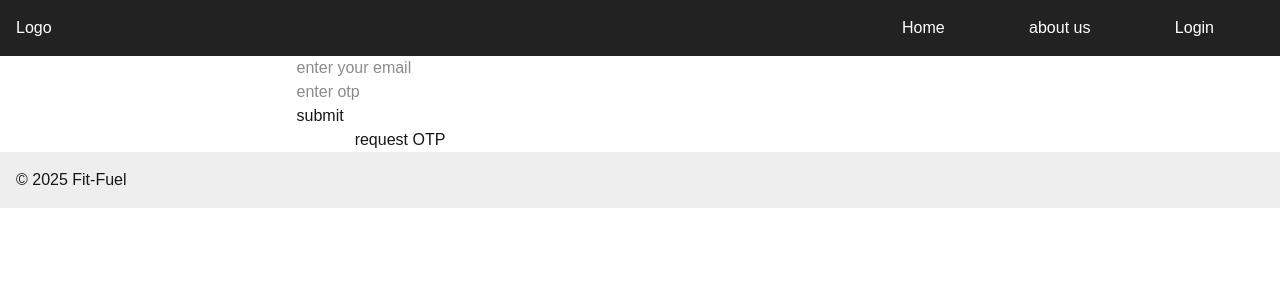
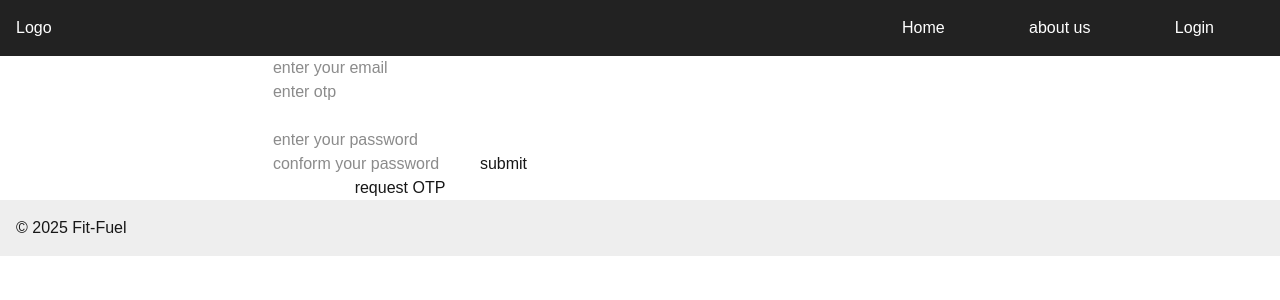
Before and after one commit to Akhil3236/Tracker, a Next.js app in the folder frontend/: page /password in a window 1280 px wide. Shown: the top 300 px of the page. Built offline with nearby package versions, Linux system fonts and the light colour scheme; no server answers.

Commit message:
add the new page

```diff
--- a/frontend/src/app/login/page.tsx
+++ b/frontend/src/app/login/page.tsx
@@ -43,8 +43,6 @@ function page() {
     const sendmail=await axios.post(`${process.env.NEXT_PUBLIC_BACKEND_URL}email/welcome`,{
       to: data.email
     });
-
-    console.log(sendmail);
 
     alert("Email has been sent")
 
--- a/frontend/src/app/password/page.tsx
+++ b/frontend/src/app/password/page.tsx
@@ -2,6 +2,7 @@
 
 import axios from 'axios';
 import React, { useState } from 'react'
+import {useRouter} from 'next/navigation';
 
 type Props = {}
 
@@ -9,6 +10,9 @@ function page({}: Props) {
 
   const[email,setemail]=useState("");
   const [otp,setotp]=useState("");
+  const [password1,setpassword1]=useState("");
+  const [password2,setpassword2]=useState("");
+  const router=useRouter();
 
   const response={
 
@@ -27,6 +31,12 @@ function page({}: Props) {
   const handleChangeotp=(e:React.ChangeEvent<HTMLInputElement>)=>{
     setotp(e.target.value);
  }
+  const handleChangepassword1=(e:React.ChangeEvent<HTMLInputElement>)=>{
+    setpassword1(e.target.value);
+ }
+  const handleChangeotpassword2=(e:React.ChangeEvent<HTMLInputElement>)=>{
+    setpassword2(e.target.value);
+ }
 const sendmail=async(response: {to: string})=>{
 
   const sendemail=await axios.post(`${process.env.NEXT_PUBLIC_BACKEND_URL}email/password`,response)
@@ -40,12 +50,18 @@ const sendmail=async(response: {to: string})=>{
  }
 
  const handleSubmit=async()=>{
-  const sendemail=await axios.post(`${process.env.NEXT_PUBLIC_BACKEND_URL}email/otp`,verify)
 
-  if(sendemail.status===200){
+   router.push("/");
+   if(password1==password2){
+     const sendemail=await axios.post(`${process.env.NEXT_PUBLIC_BACKEND_URL}email/otp`,verify)
 
-    sendmail(response);
+     if(sendemail.status===200){
+      sendmail(response);
 
+    }
+  else{
+    alert("Password Doesn't Mactched")
+  }
   }
  }
 
@@ -81,6 +97,25 @@ const sendmail=async(response: {to: string})=>{
 
       <br />
 
+      <br />
+      <input type="password"
+      name="password1"
+      id="password"
+      placeholder='enter your password'
+      value={password1}
+      onChange={handleChangepassword1}
+
+      required />
+
+      <br />
+      <input type="password"
+      name="password2"
+      id="password"
+      placeholder='conform your password'
+      value={password2}
+      onChange={handleChangeotpassword2}
+      required />
+
       <button onClick={handleSubmit}>submit</button>
 
     </form>
```
Also changed, not shown: 1 other file (tests, documents, lock files or other folders).
